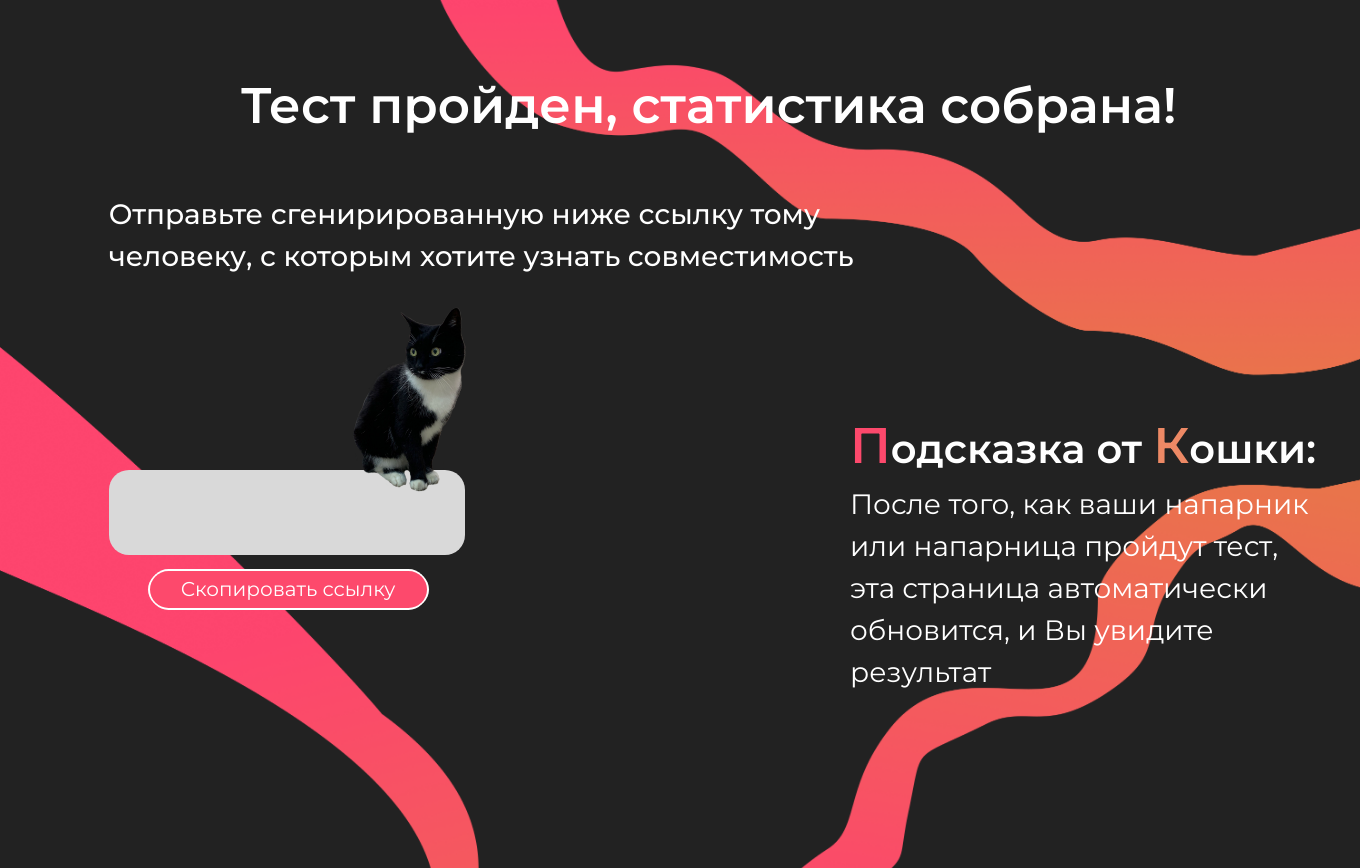
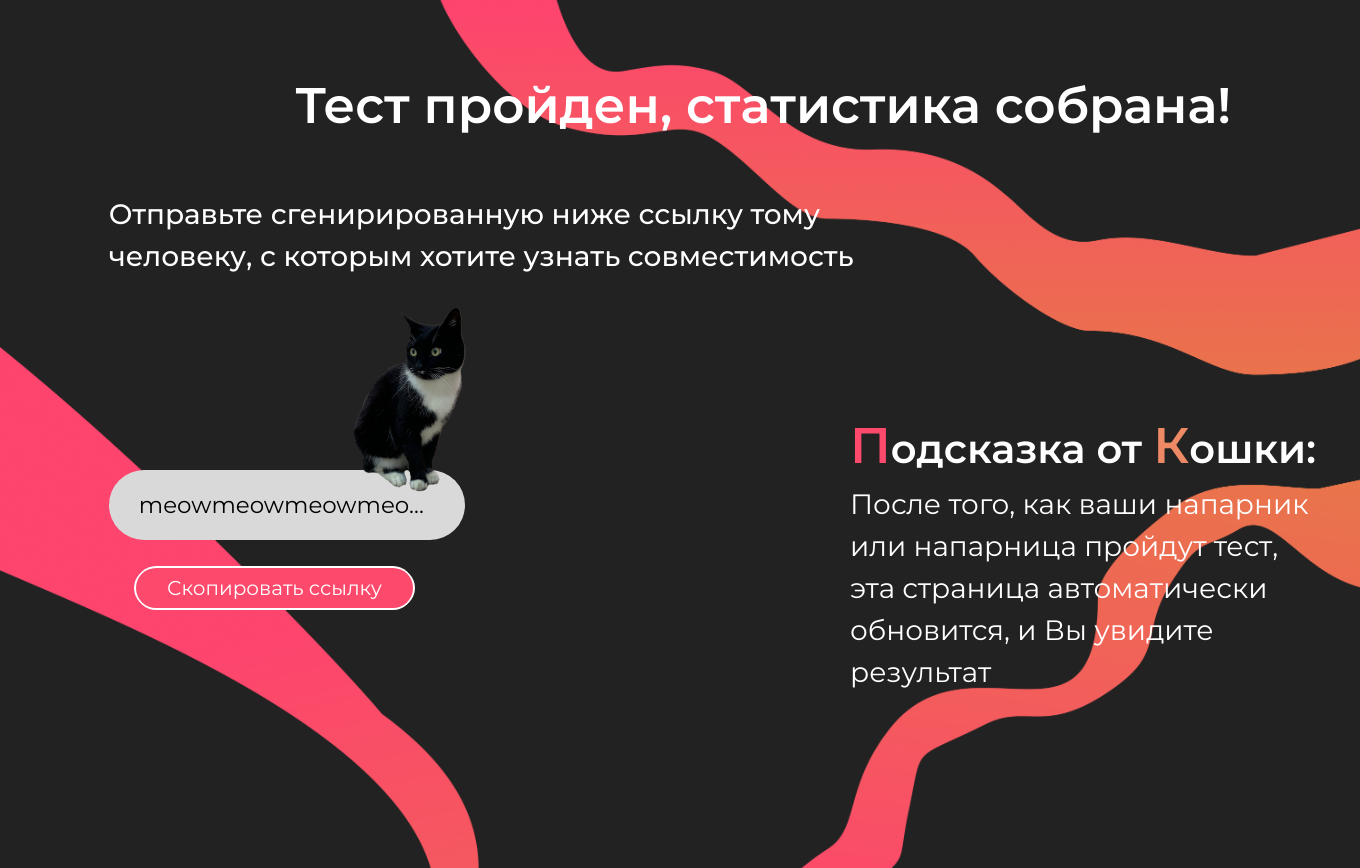
Before and after one commit to kerucko/meme, a Django app: page /share in a window 1360 px wide. Run offline with Django 4.2, Linux system fonts and the light colour scheme.

Commit message:
settings link

```diff
--- a/web/main/templates/main/2page.html
+++ b/web/main/templates/main/2page.html
@@ -30,6 +30,7 @@
         }
     html {
         background-image: {% static 'main/img/frame2.png' %};
+        overflow-y:  hidden;
     }
     a {
         text-decoration: none;
--- a/web/main/templates/main/3page.html
+++ b/web/main/templates/main/3page.html
@@ -17,7 +17,8 @@
     <link rel="stylesheet" type="text/css" href="styles/style.css">
     <style>
         html {
-            background-image: {% static 'main/img/frame3.png' %}
+            background-image: {% static 'main/img/frame3.png' %};
+            overflow-y:  hidden;
             }
         .button {
             width: 81px;
--- a/web/main/templates/main/4page.html
+++ b/web/main/templates/main/4page.html
@@ -11,20 +11,23 @@
     <link rel="preconnect" href="https://fonts.gstatic.com" crossorigin>
     <link href="https://fonts.googleapis.com/css2?family=Montserrat:wght@400;500;600;700&display=swap" rel="stylesheet">
     <style>
+    html { overflow-y:  hidden; }
     .intro {
         width: 100%;
         margin-top: 5%;
         font-size: 50px;
         margin-bottom: 3%;
+        margin-left: 12%;
         }
     .button {
         width: 277px;
-        height: 37px;
+        height: 40px;
         box-shadow: 2px 0 0 #FFFFFF, 0 2px 0 #FFFFFF, -2px 0 0 #FFFFFF, 0 -2px 0 #FFFFFF;
         border-radius: 100px;
         font-size: 20px;
         margin-right: -200px;
-        margin-left: 11%;
+        margin-left: 10%;
+        margin-top: 2%;
         }
     .page {
         font-family: 'Montserrat', sans-serif;
@@ -38,19 +41,24 @@
         display: inline-block;
         color: #000000;
         background-color: #D9D9D9;
-        font-size: 30px;
-        border-radius: 20px;
+        font-size: 23px;
+        border-radius: 50px;
         box-shadow: none;
         border: none;
         width: 356px;
-        height: 85px;
+        height: 70px;
         margin-right: -200px;
         margin-left: 8%;
+        padding-left: 30px;
+        padding-right: 30px;
         margin-top: -140px;
+        text-overflow: ellipsis;
+        overflow: hidden;
+        white-space: nowrap;
         }
     .cat3 {
         padding-left: 340px;
-        padding-bottom: 7px;
+        margin-bottom: -34px;
         position: relative;
         z-index: 10px;
         }
@@ -74,6 +82,7 @@
         }
     html {
        background-image: {% static 'main/img/frame4.png' %};
+       overflow-y:  hidden;
     }
     </style>
 </head>
@@ -86,11 +95,18 @@
         <div class="page"><p>Отправьте сгенирированную ниже ссылку тому человеку, с которым хотите узнать совместимость</p></div>
         <div class="cat_and_button">
             <div class="cat3"><img src="{% static 'main/img/cat3.png' %}" alt="Кошка из трёшки" width=150px> </div>
-            <div><button class="code" id="Link"></button></div>
+            <div><button class="code" id="toCopy">meowmeowmeowmeowmeowmeowmeow</button></div>
         </div>
-        <div><button class="button" id="Copy_link">Скопировать ссылку</button></div>
+        <div><button class="button" id="Copy_link" onclick="Copy('toCopy')">Скопировать ссылку</button></div>
+<!--        <div id="toCopy">text to copy!</div>-->
         <div class="help_title"><span class="colortext1">П</span>одсказка от <span class="colortext2">К</span>ошки: </div>
         <div class="help">После того, как ваши напарник или напарница пройдут тест, эта страница автоматически обновится, и Вы увидите результат</div>
     </div>
+    <script type="text/javascript" src="{% static 'main/js/link.js' %}"></script>
+
+<!--<button onclick="Copy('toCopy')" title="Copy">Copy</button>-->
+<!--<div id="toCopy">text to copy!</div>-->
+
+
 </body>
 </html>
--- a/web/main/templates/main/index.html
+++ b/web/main/templates/main/index.html
@@ -31,6 +31,9 @@
         }
     html {
         scroll-behavior: smooth;
+    }
+    ::-webkit-scrollbar {
+        width: 0;
     }
     </style>
 </head>
--- a/web/main/templates/main/last_page_2.html
+++ b/web/main/templates/main/last_page_2.html
@@ -24,6 +24,7 @@
         }
         html {
               background-image: {% static 'main/img/backg.png' %};
+              overflow-y:  hidden;
         }
         .textm {
             font-size: 35px;
--- a/web/main/templates/main/last_page_3.html
+++ b/web/main/templates/main/last_page_3.html
@@ -24,6 +24,7 @@
         }
         html {
               background-image: {% static 'main/img/backg.png' %};
+              overflow-y:  hidden;
         }
         .textm {
             font-size: 35px;
```
